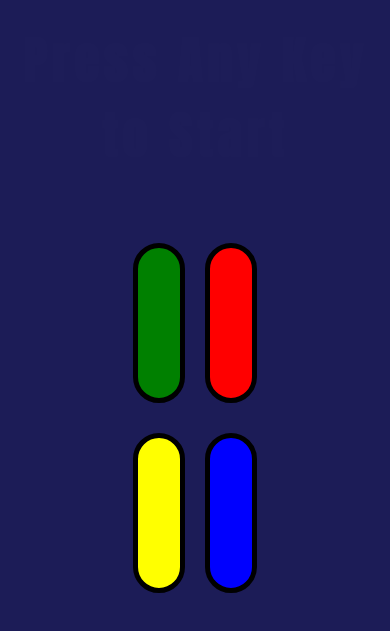
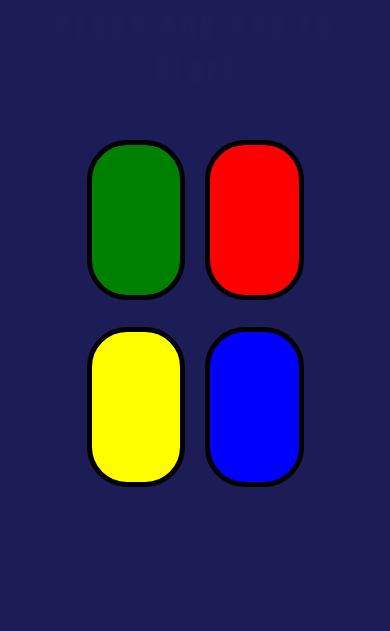
Before and after one commit to Batoul-Alsayyed/Simon-Says-Game, a plain HTML site: page index.html in a window 390 px wide. Shown: the part 37-668 px from the top of the page. Drawn offline with nearby package versions, Linux system fonts and the light colour scheme.

Commit message:
Adding more styles along with media query for small devices

```diff
--- a/styles/styles.css
+++ b/styles/styles.css
@@ -19,6 +19,7 @@ div{
 }
 
 .btn{
+    margin-top: 2%;
     border: 5px solid black;
     border-radius: 40px;
     width: 150px;
@@ -45,3 +46,11 @@ div{
     box-shadow: 0 0 20px white;
     background-color: grey;
 }
+@media (max-width: 600px) {
+    .btn{
+        flex-basis: 25%;
+    }
+    p{
+        font-size: 30px;;
+    }
+}
```
